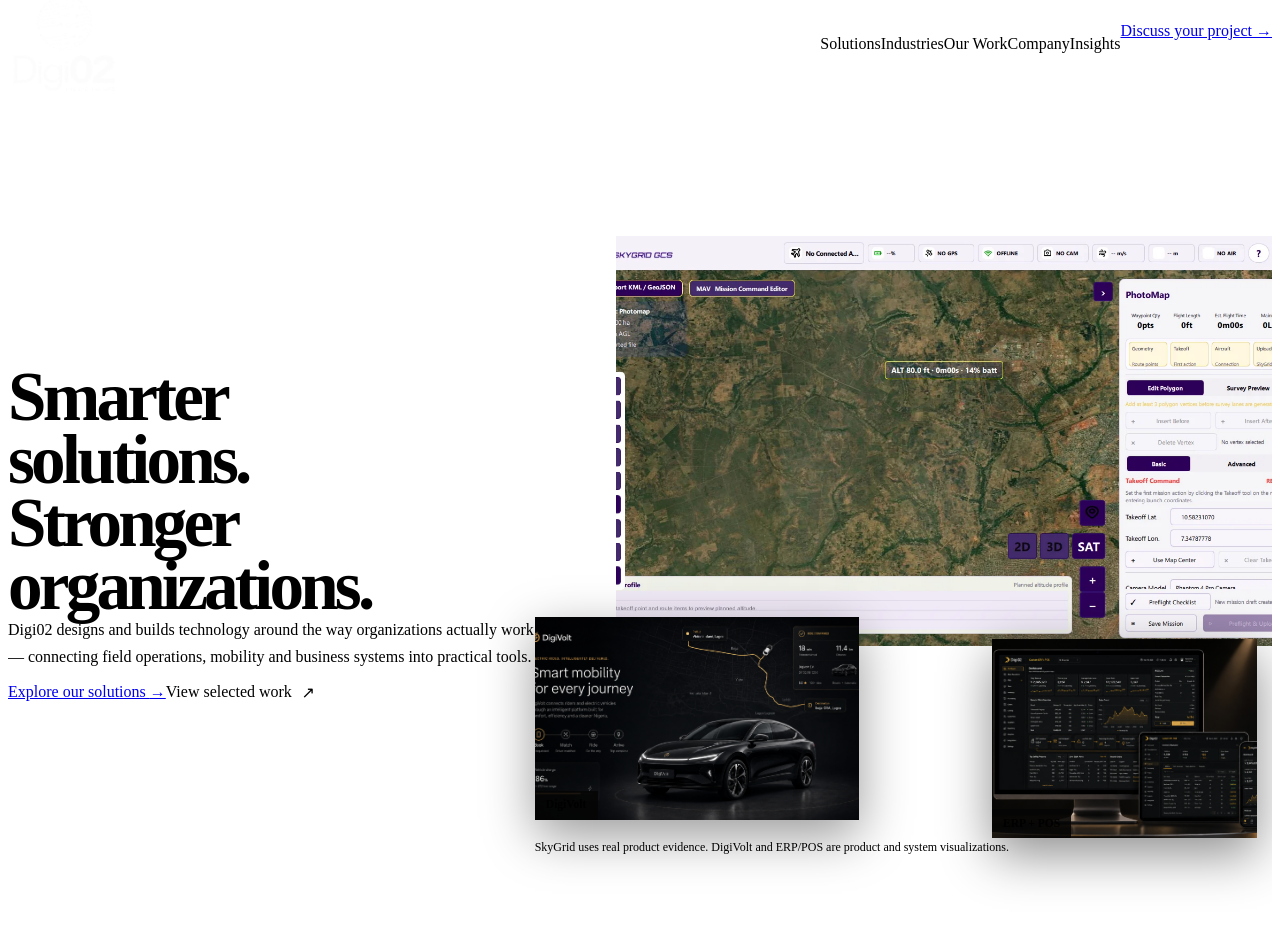
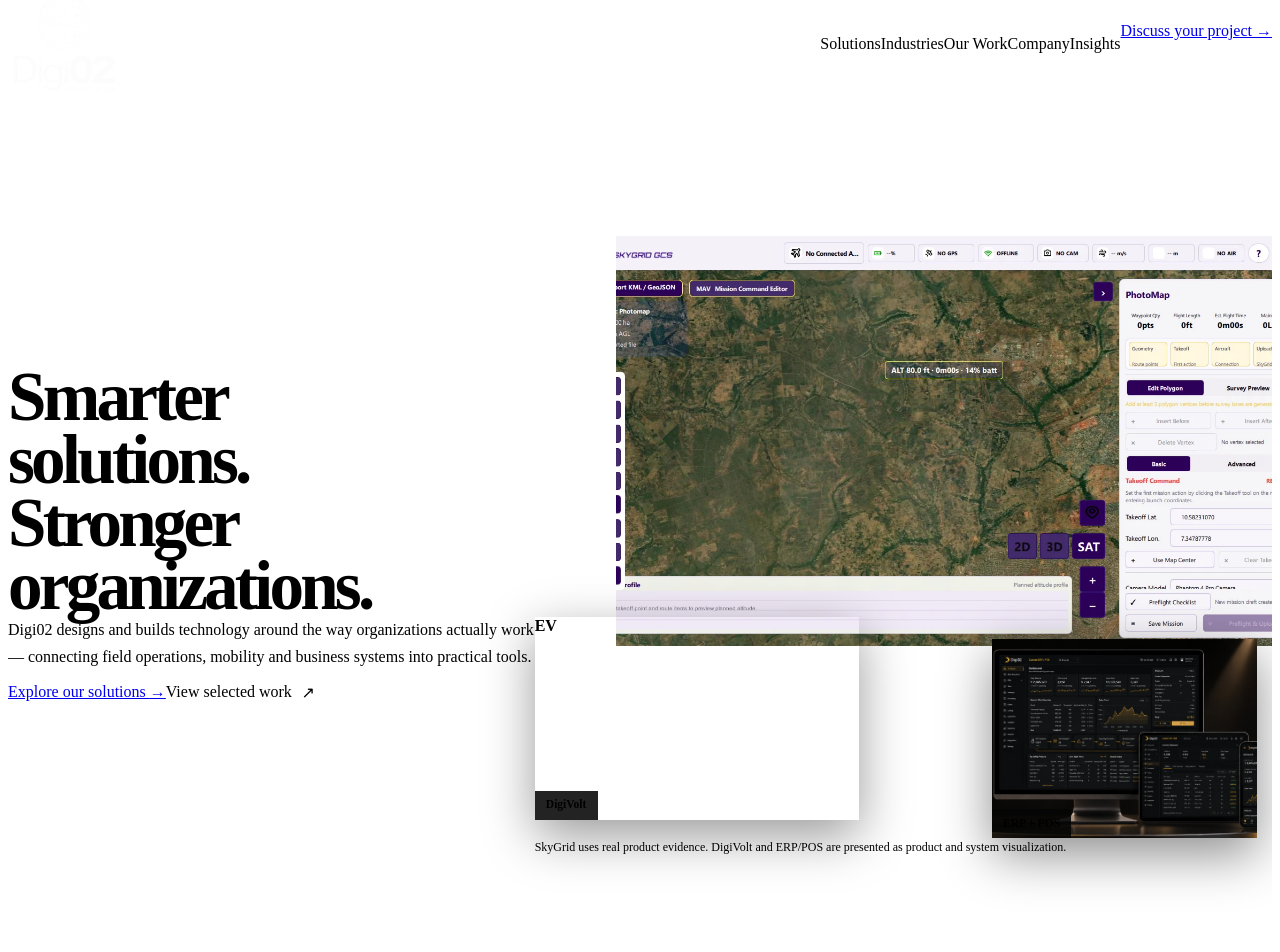
Before and after one commit to emmy16-glitch/Digi02_website, a React (Vite) app: page / in a window 1280 px wide. Shown: the top 952 px of the page. Built offline with nearby package versions, Linux system fonts and the light colour scheme; the HTML template or start-up script is replaced by a standard one.

Commit message:
Reserve DigiVolt showcase for its product reveal

```diff
--- a/src/sections/home/HeroTechnologyComposition.tsx
+++ b/src/sections/home/HeroTechnologyComposition.tsx
@@ -1,4 +1,3 @@
-import digiVoltShowcase from '../../assets/digivolt/digivolt-electric-mobility-showcase.png'
 import erpPosShowcase from '../../assets/erp-pos/erp-pos-multidevice-showcase.png'
 import skyGridMissionPlanner from '../../assets/skygrid/skygrid-gcs-mission-planner.webp'
 
@@ -15,13 +14,13 @@ export function HeroTechnologyComposition() {
           />
         </div>
 
-        <div className="hero-technology__digivolt" aria-label="DigiVolt product visualization">
-          <img
-            alt="DigiVolt electric mobility product visualization"
-            decoding="async"
-            src={digiVoltShowcase}
-          />
+        <div className="hero-technology__digivolt" aria-label="DigiVolt mobility journey">
           <span>DigiVolt</span>
+          <div className="hero-technology__mobility-route" aria-hidden="true">
+            <i />
+            <b>EV</b>
+            <i />
+          </div>
         </div>
 
         <div className="hero-technology__erp" aria-label="ERP and POS system visualization">
@@ -35,7 +34,7 @@ export function HeroTechnologyComposition() {
       </div>
 
       <figcaption id="hero-technology-caption">
-        SkyGrid uses real product evidence. DigiVolt and ERP/POS are product and system visualizations.
+        SkyGrid uses real product evidence. DigiVolt and ERP/POS are presented as product and system visualization.
       </figcaption>
     </figure>
   )
```
